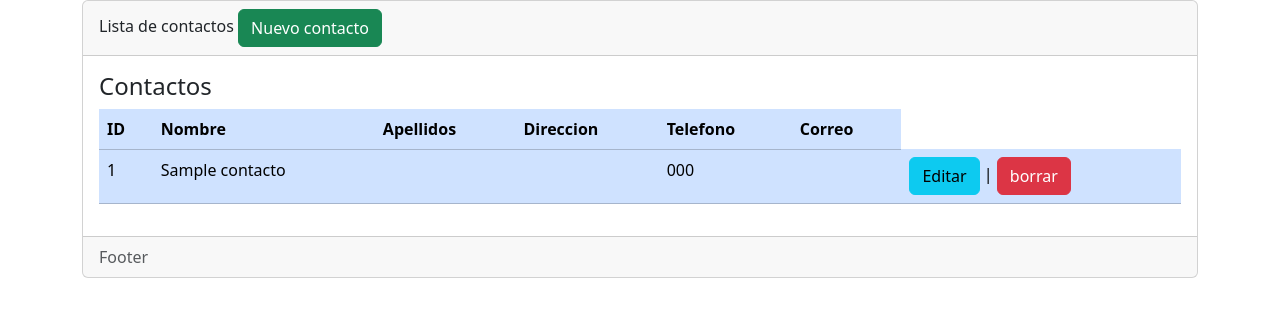
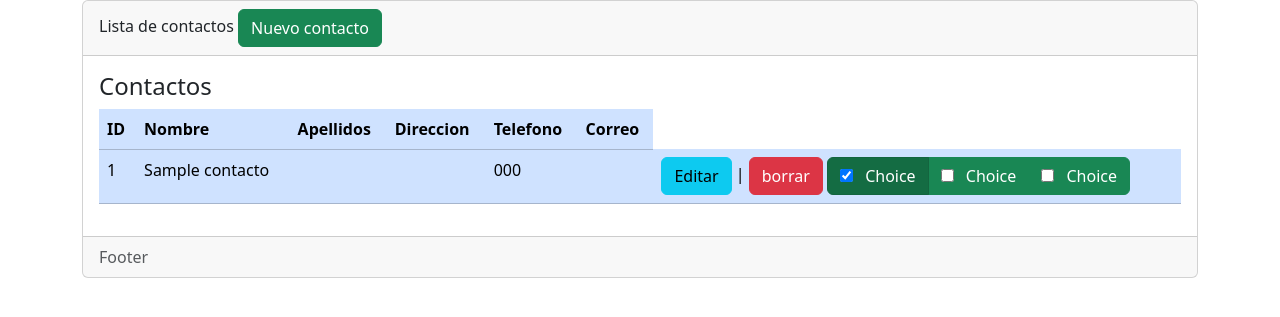
Before and after one commit to sebastiancruzcardona/Python_Project, a Django app: page /contactos in a window 1280 px wide. Shown: the part 56-373 px from the top of the page. Run offline with Django 5.2, Linux system fonts and the light colour scheme; tables that the repository leaves empty hold one stand-in row (values such as "Sample post").

Commit message:
feat(editar) se agrega la funcion editar

```diff
--- a/sistema/agenda_digital/templates/paginas/contactos/formulario.html
+++ b/sistema/agenda_digital/templates/paginas/contactos/formulario.html
@@ -1,11 +1,13 @@
 <form enctype="multipart/form-data" method="post">
 
 {% csrf_token %}
+
 {% for campo in formulario %}
+
 
 <div class="mb-3">
     <label for="" class="form-label">{{ campo.label }}</label>
-    <input type="{{ campo.field.widget.input_type }}"class="form-control" name="{{ campo.name }}" id="" aria-describedby="helpId" placeholder="{{ campo.label }}"/>
+    <input type="{{ campo.field.widget.input_type }}"class="form-control" name="{{ campo.name }}" id="" aria-describedby="helpId" placeholder="{{ campo.label }}" value="{{ campo.value | default:'' }}"/>
 
 
     <br>
--- a/sistema/agenda_digital/templates/paginas/contactos/index.html
+++ b/sistema/agenda_digital/templates/paginas/contactos/index.html
@@ -45,7 +45,7 @@
                         <td scope="row">{{contacto.direccion}}</td>
                         <td scope="row">{{contacto.telefono}}</td>
                         <td scope="row">{{contacto.correo}}</td>
-                        <td><a name="" id="" class="btn btn-info" href="{% url 'editar' %}"  role="button">
+                        <td><a name="" id="" class="btn btn-info" href="{% url 'editar' contacto.id %}"  role="button">
                             Editar
                             </a
                         >
@@ -57,6 +57,47 @@
                             role="button"
                             >borrar</a
                          >
+
+                         <div class="btn-group" role="group" data-bs-toggle="buttons">
+                            <label
+                                class="btn btn-success active"
+                            >
+                                <input
+                                    type="checkbox"
+                                    class="me-2"
+                                    name=""
+                                    id=""
+                                    checked
+                                    autocomplete="off"
+                                />
+                                Choice
+                            </label>
+                            <label
+                                class="btn btn-success"
+                            >
+                                <input
+                                    type="checkbox"
+                                    class="me-2"
+                                    name=""
+                                    id=""
+                                    autocomplete="off"
+                                />
+                                Choice
+                            </label>
+                            <label
+                                class="btn btn-success"
+                            >
+                                <input
+                                    type="checkbox"
+                                    class="me-2"
+                                    name=""
+                                    id=""
+                                    autocomplete="off"
+                                />
+                                Choice
+                            </label>
+                         </div>
+
                          </td>
 
                     </tr>
--- a/sistema/agenda_digital/urls.py
+++ b/sistema/agenda_digital/urls.py
@@ -17,7 +17,9 @@ urlpatterns = [
 
    path('contactos/crear', views.crear_contacto, name='crear'),
 
-   path('contactos/editar', views.editar_contacto, name='editar'),
+
+
+   path('contactos/editar/<int:id>', views.editar_contacto, name='editar'),
 
    path('contactos/eliminar/<int:id>', views.eliminar_contacto, name='eliminar'),
 ]
--- a/sistema/agenda_digital/views.py
+++ b/sistema/agenda_digital/views.py
@@ -23,24 +23,35 @@ def agenda(request):
 
 def contactos(request):
    #Contacto view
+   #busca todos los contactos creados y retorna un arraylist
    contactos = contacto.objects.all()
+
+   #retorna la vista contactoss index y el arryalist de contactos
    return render(request, 'paginas/contactos/index.html', {'contactos': contactos})
 
 def crear_contacto(request):
 
     formulario = ContactoForm(request.POST or None, request.FILES or None)
     if formulario.is_valid():
-
+        #guarda el formulario en la base de datos
         formulario.save()
         return redirect('contactos/index.html')
 
 
     return render(request, 'paginas/contactos/crear.html', {'formulario': formulario})
 
-def editar_contacto(request):
-    return render(request, 'paginas/contactos/editar.html')
+def editar_contacto(request, id):
+    #busca el contacto por id y retorna el formulario
+    contacto = contacto.objects.get(id=id)
+    formulario = ContactoForm(request.POST or None, request.FILES or None, instance=contacto)
+
+    if formulario.is_valid() and request.POST:
+        formulario.save()
+        return redirect('contactos/index.html')
+    return render(request, 'paginas/contactos/editar.html' , {'formulario': formulario})
 
 def eliminar_contacto(request, id):
+   #busca el contacto por id
    contacto = contacto.objects.get(id=id)
    contacto.delete()
    return redirect('contactos/index.html')
```
Also changed, not shown: sistema/agenda_digital/forms.py (+13 -3 lines).
